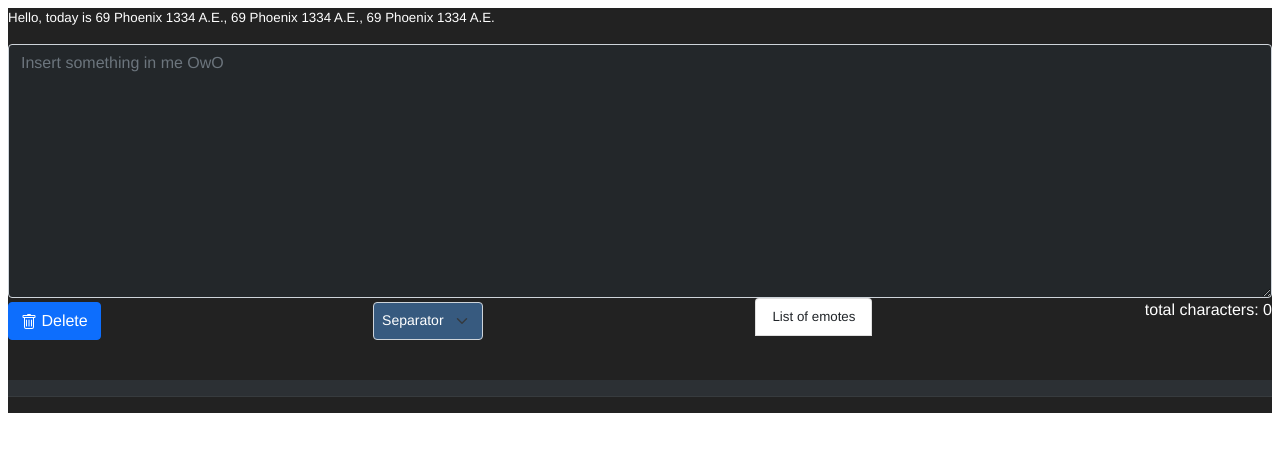
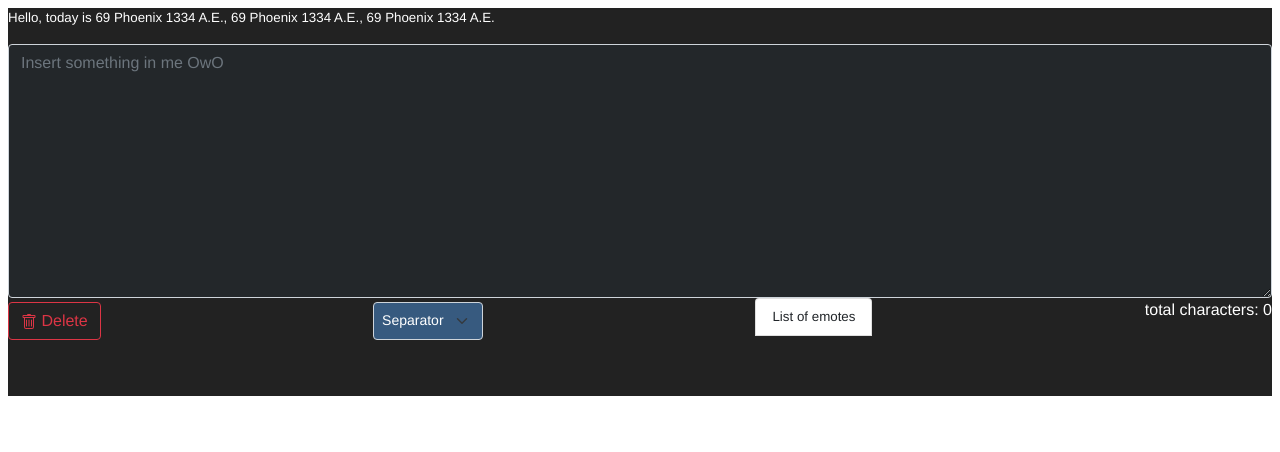
Before and after one commit to Ydalirsson/gw2-Chatbreaker, a Vue app: page / in a window 1280 px wide. Shown: the top 452 px of the page. Built offline with nearby package versions, Linux system fonts and the light colour scheme.

Commit message:
mark for copied msgs

```diff
--- a/src/components/Home.vue
+++ b/src/components/Home.vue
@@ -12,7 +12,7 @@
 
       <ul class="controlBar">
         <li>
-      <button type="button" class="btn btn-primary" style="margin-top: 4px" @click="deleteAreaInput">
+      <button type="button" class="btn btn-outline-danger" style="margin-top: 4px" @click="deleteAreaInput">
         <svg xmlns="http://www.w3.org/2000/svg" width="16" height="16" fill="currentColor" class="bi bi-trash" viewBox="0 0 16 16">
           <path d="M5.5 5.5A.5.5 0 0 1 6 6v6a.5.5 0 0 1-1 0V6a.5.5 0 0 1 .5-.5zm2.5 0a.5.5 0 0 1 .5.5v6a.5.5 0 0 1-1 0V6a.5.5 0 0 1 .5-.5zm3 .5a.5.5 0 0 0-1 0v6a.5.5 0 0 0 1 0V6z"/>
           <path fill-rule="evenodd" d="M14.5 3a1 1 0 0 1-1 1H13v9a2 2 0 0 1-2 2H5a2 2 0 0 1-2-2V4h-.5a1 1 0 0 1-1-1V2a1 1 0 0 1 1-1H6a1 1 0 0 1 1-1h2a1 1 0 0 1 1 1h3.5a1 1 0 0 1 1 1v1zM4.118 4 4 4.059V13a1 1 0 0 0 1 1h6a1 1 0 0 0 1-1V4.059L11.882 4H4.118zM2.5 3V2h11v1h-11z"/>
@@ -94,16 +94,21 @@
     <div class="table-responsive">
       <table class="table table-dark table-striped">
         <tbody>
-        <tr v-for="msg in singleMessage">
-          <td>{{ msg }}</td>
+        <tr v-for="msg in singleMessage" v-bind:key="msg.text">
+          <td>{{ msg.text }}</td>
           <td>
-            <button type="button" @click="onCopy(msg)" v-if="msg" class="btn btn-success">
+            <button type="button" @click="onCopy(msg)" v-if="msg.text" class="btn btn-outline-info">
               <svg xmlns="http://www.w3.org/2000/svg" width="16" height="16" fill="currentColor" class="bi bi-clipboard" viewBox="0 0 16 16">
                 <path d="M4 1.5H3a2 2 0 0 0-2 2V14a2 2 0 0 0 2 2h10a2 2 0 0 0 2-2V3.5a2 2 0 0 0-2-2h-1v1h1a1 1 0 0 1 1 1V14a1 1 0 0 1-1 1H3a1 1 0 0 1-1-1V3.5a1 1 0 0 1 1-1h1v-1z"></path>
                 <path d="M9.5 1a.5.5 0 0 1 .5.5v1a.5.5 0 0 1-.5.5h-3a.5.5 0 0 1-.5-.5v-1a.5.5 0 0 1 .5-.5h3zm-3-1A1.5 1.5 0 0 0 5 1.5v1A1.5 1.5 0 0 0 6.5 4h3A1.5 1.5 0 0 0 11 2.5v-1A1.5 1.5 0 0 0 9.5 0h-3z"></path>
               </svg>
               Copy
             </button>
+          </td>
+          <td v-if="msg.copied">
+            <svg xmlns="http://www.w3.org/2000/svg" width="32" height="32" fill="green" class="bi bi-check" viewBox="0 0 16 16">
+              <path d="M10.97 4.97a.75.75 0 0 1 1.07 1.05l-3.99 4.99a.75.75 0 0 1-1.08.02L4.324 8.384a.75.75 0 1 1 1.06-1.06l2.094 2.093 3.473-4.425a.267.267 0 0 1 .02-.022z"/>
+            </svg>
           </td>
         </tr>
         </tbody>
@@ -122,7 +127,7 @@ export default defineComponent({
     return {
       chatContent: '' as string,
       contentWordArray: [''] as Array<string>,
-      singleMessage: [''] as Array<string>,
+      singleMessage: [] as Array<{text: '', copied: false}>,
       errorMessage: '' as string,
       totalCharacter: 0 as number,
       selected: '0',
@@ -158,7 +163,7 @@ export default defineComponent({
       },
     deleteAreaInput(): void {
       this.chatContent = '';
-      this.singleMessage = [''];
+      this.singleMessage = [{text: '', copied: false}];
       this.contentWordArray = [''];
       this.errorMessage = '';
 
@@ -171,7 +176,7 @@ export default defineComponent({
       let j = 0;                  // position of word
       let separatorChar = '>';
       // reset
-      this.singleMessage = [''];
+      this.singleMessage = [{text: '', copied: false}];
       this.contentWordArray = [''];
       this.errorMessage = '';
 
@@ -201,12 +206,12 @@ export default defineComponent({
 
         while (j < this.contentWordArray.length) {
           // check if word fits in message
-          if (this.singleMessage[i].length + this.contentWordArray[j].length <= MSG_CHAR_LIMIT) {
-            this.singleMessage[i] += this.contentWordArray[j].toString() + ' ';
+          if (this.singleMessage[i].text.length + this.contentWordArray[j].length <= MSG_CHAR_LIMIT) {
+            this.singleMessage[i].text += this.contentWordArray[j].toString() + ' ';
             //console.log('Msg: ' + this.singleMessage[0])
           } else {
-            this.singleMessage[i] += separatorChar;   // finish Message
-            this.singleMessage.push('');    // init next message
+            this.singleMessage[i].text += separatorChar;   // finish Message
+            this.singleMessage.push({text: '', copied: false}); // init next message
             i++;
             j--;                            // hold current word to set in next message
           }
@@ -215,9 +220,11 @@ export default defineComponent({
       }
       //console.log(this.singleMessage)
     },
-    onCopy(msg: string) : void {
+    onCopy(msg: {text: '', copied: boolean}) : void {
       //console.log("CopyText" + msg);
-      writeText(msg);
+      writeText(msg.text);
+      msg.copied = true;
+
     },
   }
 })
```
